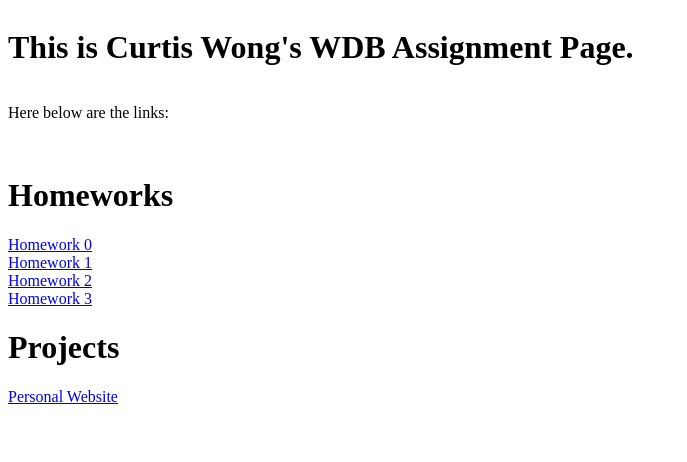
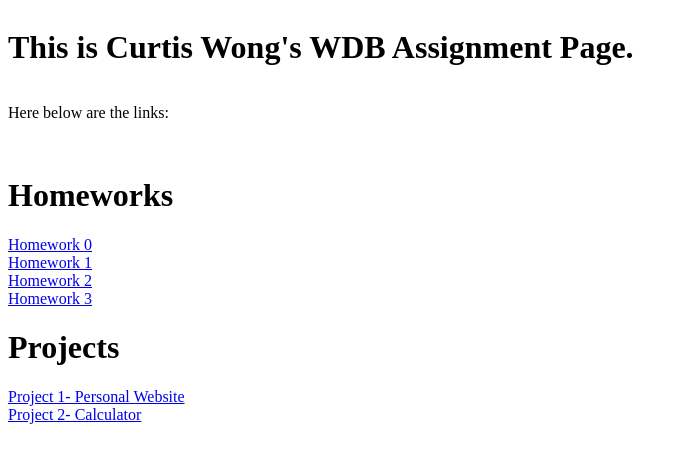
Before and after one commit to cwong6854/WDB, a plain HTML site: page index.html in a window 1280 px wide. Shown: the whole page, without its empty margins (0-687 px from the left). Drawn offline with Linux system fonts and the light colour scheme.

Commit message:
calculator

```diff
--- a/index.html
+++ b/index.html
@@ -18,6 +18,7 @@
     <div><a href="./hw/hw2/index.html" target="_blank">Homework 2</a></div>
     <div><a href="./hw/hw3/index.html" target="_blank">Homework 3</a></div>
     <h1>Projects</h1>
-    <div><a href="./proj/proj1.html" target="_blank">Personal Website</a></div>
+    <div><a href="./proj/proj1.html" target="_blank">Project 1- Personal Website</a></div>
+    <div><a href="./proj/proj2/calculator.html" target="_blank">Project 2- Calculator</a></div>
 </body>
 </html>
```
